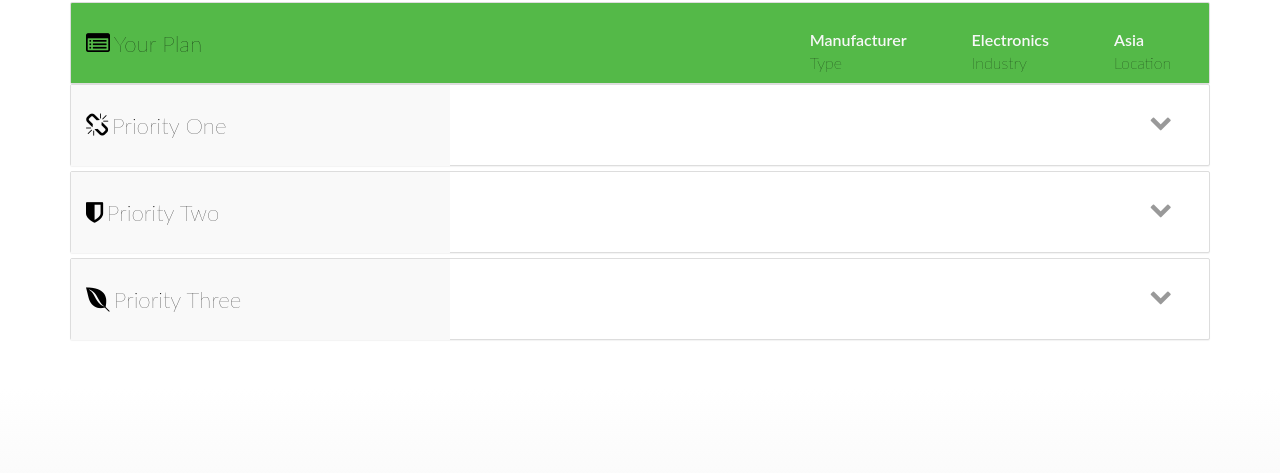
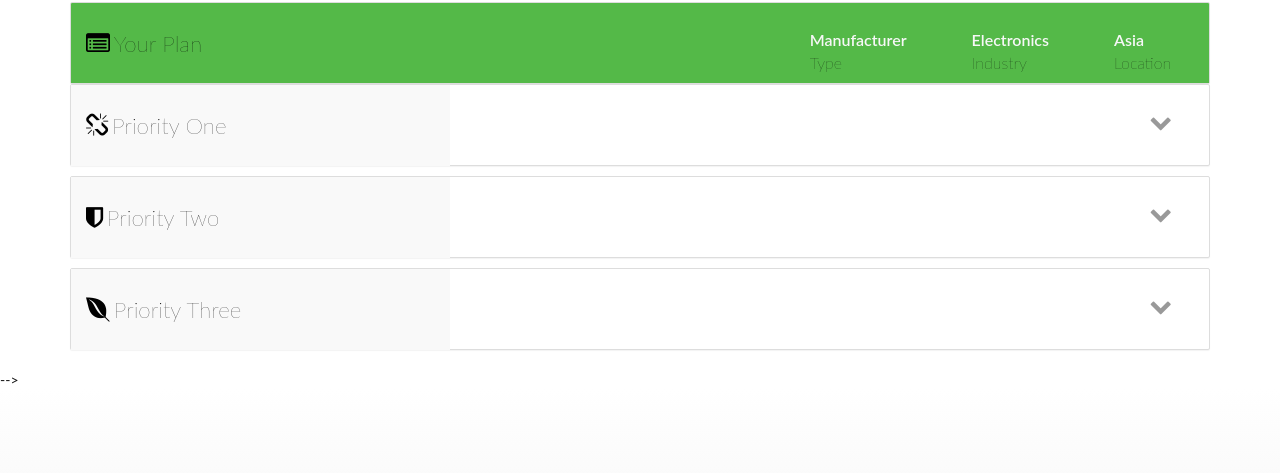
Before and after one commit to JonRichardson/SIProject, a PHP site: page / in a window 1280 px wide. Shown: the part 259-732 px from the top of the page. Run offline with PHP 8.4, Linux system fonts and the light colour scheme; some libraries are stand-ins or nearby versions.

Commit message:
increased space between panels on index page

```diff
--- a/index.html
+++ b/index.html
@@ -138,7 +138,7 @@
         </div>
         </a>
       </div>
-    <div class="panel panel-default firstPriority topMargin">
+    <div class="panel panel-default firstPriority topMargin priorityPanels">
       <a id="priorityOne" class="accordion-toggle yourPlan" data-toggle="collapse" data-parent="#accordion" href="#collapseOne">
         <div class="panel-heading expandPanel">
           <h4 class="panel-title">
@@ -181,7 +181,7 @@
     </div>
   <!-- Div 1 -->
   <!-- Div 2 -->
-    <div class="panel panel-default">
+    <div class="panel panel-default priorityPanels">
       <a id="priorityTwo"class="accordion-toggle yourPlan" data-toggle="collapse" data-parent="#accordion" href="#collapse2">
         <div class="panel-heading expandPanel">
           <h4 class="panel-title">
@@ -206,7 +206,7 @@
     </div>
     <!-- Div 2 -->
     <!-- Div 3 -->
-    <div class="panel panel-default">
+    <div class="panel panel-default priorityPanels">
       <a id="priorityThree" class="accordion-toggle yourPlan" data-toggle="collapse" data-parent="#accordion" href="#collapse3">
         <div class="panel-heading expandPanel">
           <h4 class="panel-title">
@@ -232,7 +232,7 @@
     </div>
   </div>
 <!-- Modal -->
-  <div class="modal fade" id="myModal" tabindex="-1" role="dialog" aria-labelledby="myModalLabel">
+  <!-- <div class="modal fade" id="myModal" tabindex="-1" role="dialog" aria-labelledby="myModalLabel">
     <div class="modal-dialog" role="document">
       <div class="modal-content">
         <div class="modal-header">
@@ -258,7 +258,7 @@
               e.preventDefault();
           });
       });
-  </script>
+  </script> -->
 <!-- This is the sticky footer -->
     <div class="footer navbar-fixed-bottom">
       <div class="container">
--- a/test.css
+++ b/test.css
@@ -407,3 +407,7 @@ td a:hover {
 .donut-inner span {
   font-size: 12px;
 }
+
+.panel-default.priorityPanels {
+  margin-bottom: 10px;
+}
```
